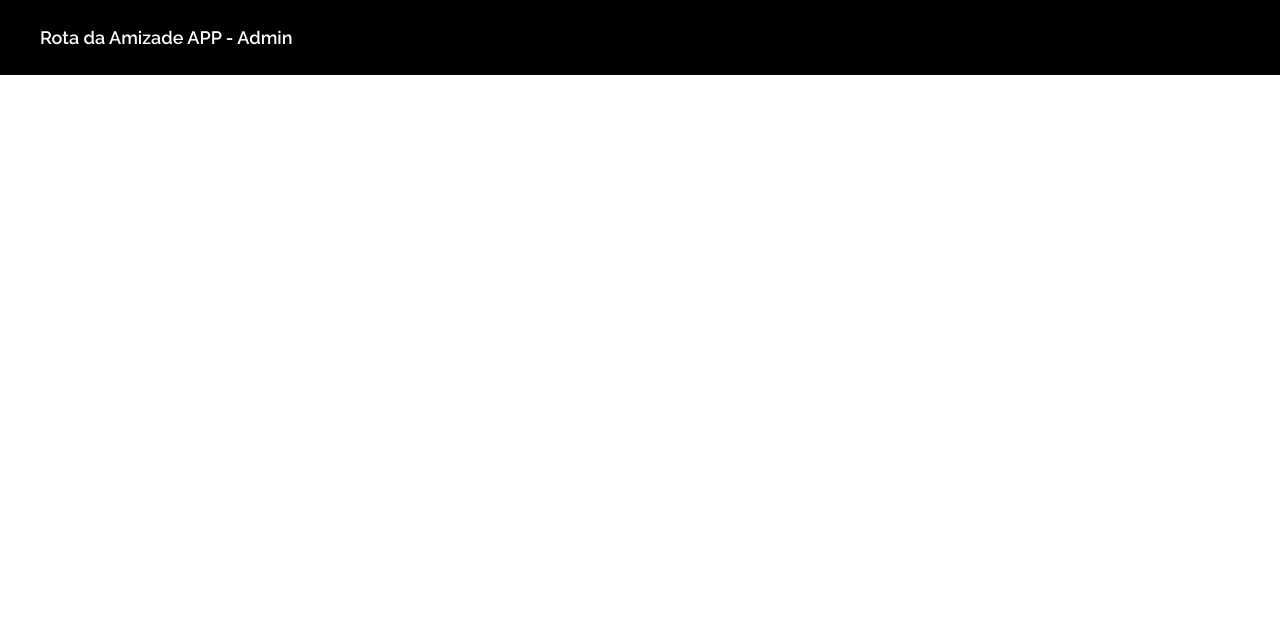
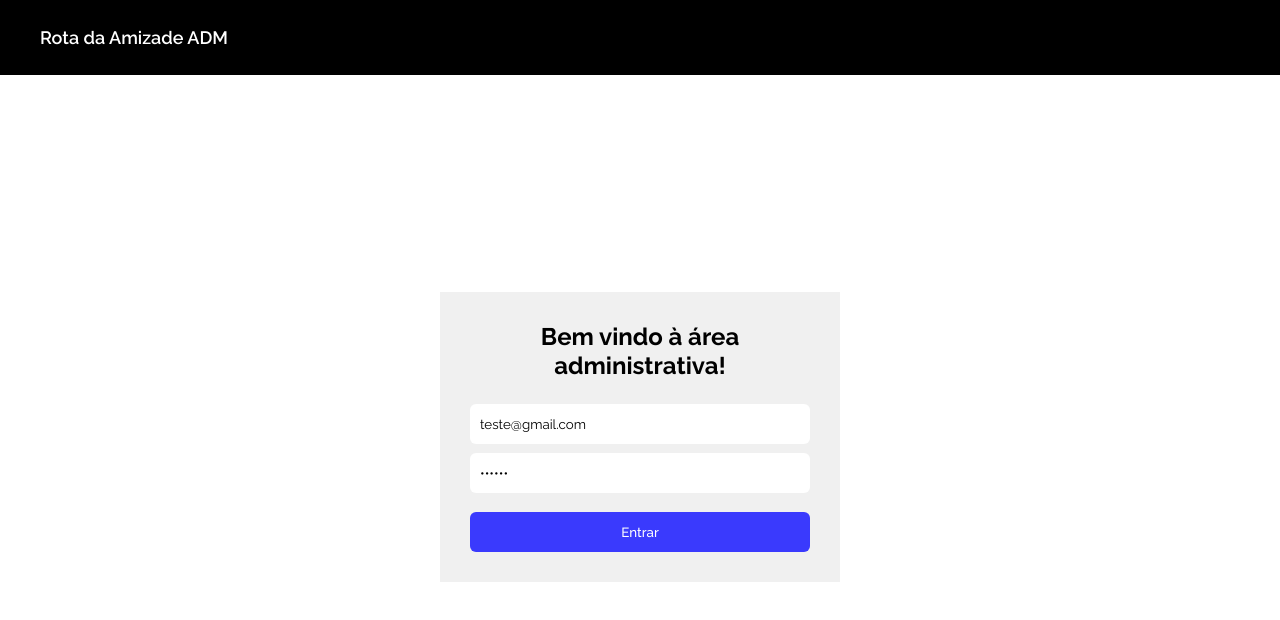
Before and after one commit to rotadaamizade/rota-da-amizade-adm, a React (Vite) app: page /login in a window 1280 px wide. Shown: the top 620 px of the page. Built offline with nearby package versions, Linux system fonts and the light colour scheme.

Commit message:
finalização da autenticação

```diff
--- a/package.json
+++ b/package.json
@@ -13,6 +13,7 @@
     "firebase": "^10.4.0",
     "react": "^18.2.0",
     "react-dom": "^18.2.0",
+    "react-firebase-hooks": "^5.1.1",
     "react-router-dom": "^6.16.0"
   },
   "devDependencies": {
--- a/src/App.jsx
+++ b/src/App.jsx
@@ -1,38 +1,54 @@
-import './App.css'
-import Header from './components/header/header'
-import MunicipiosCasdastro from './screens/municipiosCadastro/municipiosCadastro'
-import Municipios from './screens/municipios/municipios'
-import MunicipiosEditar from './screens/municipiosEditar/municipiosEditar'
-import { BrowserRouter, Routes, Route } from 'react-router-dom'
+import './App.css';
+import Header from './components/header/header';
+import MunicipiosCadastro from './screens/municipiosCadastro/municipiosCadastro';
+import Municipios from './screens/municipios/municipios';
+import MunicipiosEditar from './screens/municipiosEditar/municipiosEditar';
+import { BrowserRouter, Routes, Route } from 'react-router-dom';
+import { UserContext } from './UserContext';
+import Login from './screens/login/login';
+import { useContext } from 'react';
+import RedirectToLogin from './redirects/redirectToLogin';
+import RedirectToHome from './redirects/redirectToHome';
 
 function App() {
+  const { logged } = useContext(UserContext);
+  const maintenance = false;
+  console.log(logged);
 
-  const maintenance = false
-
-  if(maintenance){
+  if (maintenance) {
     return (
       <div className="App">
         <h1>Site is under maintenance</h1>
         <p>Please come back later</p>
       </div>
-    )
-  }
-
+    );
+  } else {
     return (
       <div className="App">
-
         <BrowserRouter>
-      <Header/>
+          <Header />
           <main>
             <Routes>
-        <Route path='/municipios/cadastro' element={<MunicipiosCasdastro/>}/>
-        <Route path='/municipios' element={<Municipios/>}/>
-        <Route path='/municipios/editar/:id' element={<MunicipiosEditar/>}/>
+              {logged.status ? (
+                <>
+              <Route path="/municipios/cadastro" element={<MunicipiosCadastro />} />
+              <Route path="/municipios" element={<Municipios />} />
+              <Route path="/municipios/editar/:id" element={<MunicipiosEditar />} />
+              <Route path="*" element={<RedirectToHome />} />
+              </>
+              ) : (
+                <>
+                <Route path="/login" element={<Login />} />
+                <Route path="*" element={<RedirectToLogin />} />
+                </>
+              )}
+
             </Routes>
           </main>
         </BrowserRouter>
       </div>
     )
   }
+}
 
-export default App
+export default App;
--- /dev/null
+++ b/src/UserContext.jsx
@@ -0,0 +1,23 @@
+import React, { createContext, useState, useEffect } from 'react';
+
+export const UserContext = createContext();
+
+export function UserProvider({children}) {
+
+  const [logged, setLogged] = useState(() => {
+    const storedUser = localStorage.getItem('logged');
+    return storedUser !== null ? JSON.parse(storedUser) : {
+      status: false
+    };
+  });
+
+  useEffect(() => {
+    localStorage.setItem('logged', JSON.stringify(logged));
+  }, [logged]);
+
+  return (
+    <UserContext.Provider value={{logged, setLogged}}>
+      {children}
+    </UserContext.Provider>
+  );
+}
--- a/src/components/header/header.css
+++ b/src/components/header/header.css
@@ -15,6 +15,7 @@ header div{
     height: 100%;
     font-size: 18px;
     font-weight: 600;
+    justify-content: space-between;
 }
 
 @media screen and (max-width: 1240px) {
--- a/src/components/header/header.jsx
+++ b/src/components/header/header.jsx
@@ -1,11 +1,26 @@
-import './header.css'
+import { useContext } from 'react';
+import './header.css';
+import { UserContext } from '../../UserContext';
+import { useNavigate } from 'react-router-dom';
 
-function Header(){
-    return(
+function Header() {
+    const navigate = useNavigate();
+    const { logged, setLogged } = useContext(UserContext);
+
+    const logOut = () => {
+        setLogged({ status: false });
+        navigate('/login');
+    }
+
+    return (
         <header>
-            <div>Rota da Amizade APP - Admin</div>
+            <div>
+                <p>Rota da Amizade ADM</p>
+                {logged.status && <button onClick={logOut}>Sair</button>}
+
+            </div>
         </header>
     )
 }
 
-export default Header
+export default Header;
--- a/src/config/firebase.jsx
+++ b/src/config/firebase.jsx
@@ -1,5 +1,6 @@
 import { getFirestore } from 'firebase/firestore'
 import { getStorage } from 'firebase/storage'
+import { getAuth } from 'firebase/auth'
 import { initializeApp } from 'firebase/app'
 
 const firebaseConfig = {
@@ -16,3 +17,4 @@ const app = initializeApp(firebaseConfig)
 
 export const storage = getStorage(app)
 export const db = getFirestore(app)
+export const auth = getAuth(app)
--- a/src/main.jsx
+++ b/src/main.jsx
@@ -1,9 +1,18 @@
-import React from 'react'
-import ReactDOM from 'react-dom/client'
-import App from './App.jsx'
+import React from 'react';
+import ReactDOM from 'react-dom/client'; // Importe createRoot de 'react-dom/client'
+import App from './App';
+import { UserProvider } from './UserContext';
+
+function MainApp() {
+  return (
+    <React.StrictMode>
+      <UserProvider>
+        <App />
+      </UserProvider>
+    </React.StrictMode>
+  );
+}
 
 ReactDOM.createRoot(document.getElementById('root')).render(
-  <React.StrictMode>
-    <App />
-  </React.StrictMode>,
-)
+  <MainApp />
+);
--- /dev/null
+++ b/src/redirects/redirectToHome.jsx
@@ -0,0 +1,14 @@
+import { useEffect } from "react";
+import { useNavigate } from "react-router-dom";
+
+function RedirectToHome(){
+    const navigate = useNavigate()
+
+    useEffect(() => {
+        navigate('/')
+    }, [])
+
+    return
+}
+
+export default RedirectToHome
--- /dev/null
+++ b/src/redirects/redirectToLogin.jsx
@@ -0,0 +1,14 @@
+import { useEffect } from "react";
+import { useNavigate } from "react-router-dom";
+
+function RedirectToLogin(){
+    const navigate = useNavigate()
+
+    useEffect(() => {
+        navigate('/login')
+    }, [])
+
+    return
+}
+
+export default RedirectToLogin
--- /dev/null
+++ b/src/screens/login/login.css
@@ -0,0 +1,41 @@
+.login-div{
+    position: absolute;
+    top: 50%;
+    left: 50%;
+    transform: translate(-50%, -50%);
+    width: 400px;
+    background-color: rgb(240, 240, 240);
+    margin-top: 37px;
+    text-align: center;
+    padding: 30px;
+    box-sizing: border-box;
+}
+
+.login-div h2{
+    margin: 0;
+    margin-bottom: 24px;
+}
+
+.login-div form{
+    display: flex;
+    flex-wrap: wrap;
+}
+
+.login-div input{
+    border: none;
+    padding: 5px 10px;
+    border-radius: 6px;
+}
+
+.login-div input:focus{
+    outline: none;
+}
+
+.login-div button{
+    margin-top: 10px;
+    background-color: #3a3afd;
+    border: none;
+    color: white;
+    font-weight: 500;
+    border-radius: 6px;
+}
--- /dev/null
+++ b/src/screens/login/login.jsx
@@ -0,0 +1,59 @@
+import './login.css';
+import { useSignInWithEmailAndPassword } from 'react-firebase-hooks/auth';
+import { useContext, useEffect, useState } from 'react';
+import { auth } from '../../config/firebase';
+import { UserContext } from '../../UserContext';
+import { useNavigate } from 'react-router-dom';
+import Loading from '../../components/loading/loading';
+
+function Login() {
+    const navigate = useNavigate();
+    const [email, setEmail] = useState('teste@gmail.com');
+    const [password, setPassword] = useState('123456');
+    const { logged, setLogged } = useContext(UserContext);
+
+    const [
+        signInWithEmailAndPassword,
+        user,
+        loading,
+        error,
+    ] = useSignInWithEmailAndPassword(auth);
+
+    async function handleSignIn(e) {
+        e.preventDefault();
+        await signInWithEmailAndPassword(email, password)
+    }
+
+    useEffect(() => {
+        if (user) {
+            setLogged({ status: true });
+        }
+    }, [user, setLogged]);
+
+    if (loading) {
+        return <Loading/>;
+    }
+
+    return (
+        <div className="login-div">
+            <h2>Bem vindo à área administrativa!</h2>
+            <form onSubmit={handleSignIn} action="">
+                <input
+                    placeholder='Usuário'
+                    value={email}
+                    onChange={(e) => setEmail(e.target.value)}
+                    type="text"
+                />
+                <input
+                    placeholder='Senha'
+                    value={password}
+                    onChange={(e) => setPassword(e.target.value)}
+                    type="password"
+                />
+                <button type="submit">Entrar</button>
+            </form>
+        </div>
+    );
+}
+
+export default Login;
--- a/src/screens/municipiosEditar/municipiosEditar.jsx
+++ b/src/screens/municipiosEditar/municipiosEditar.jsx
@@ -20,7 +20,8 @@ function MunicipiosEditar() {
     const [progressImage, setProgressImage] = useState(0)
     const [progressImages, setProgressImages] = useState(0)
 
-    const numImgs = 5
+    const maxImgs = 5
+    const minImgs = 2
 
     useEffect(() => {
         getCity()
@@ -117,20 +118,14 @@ function MunicipiosEditar() {
         }
     }
 
+    console.log(city.imgs)
+
     async function editCity(imgsUrl) {
 
-        console.log('alo')
-
-        imgsExclude.forEach(element => {
-            console.log(element)
-            const desertRef = ref(storage, element)
-
-            deleteObject(desertRef).then(() => {
-                console.log('sucesso')
-            }).catch((error) => {
-                console.log('erro')
-            });
-        });
+        if(city.imgs.length > maxImgs || city.imgs.length < minImgs){
+            errorAlert()
+            return
+        }
 
         if (!city.municipio || !city.descricao || !city.localizacao || !city.sobre) {
             errorAlert()
@@ -156,6 +151,18 @@ function MunicipiosEditar() {
                 }
             }
         }
+
+
+        imgsExclude.forEach(element => {
+            console.log(element)
+            const desertRef = ref(storage, element)
+
+            deleteObject(desertRef).then(() => {
+                console.log('sucesso')
+            }).catch((error) => {
+                console.log('erro')
+            });
+        });
 
         try {
             const docRef = doc(db, "municipios", id);
```
Also changed, not shown: 1 other file (tests, documents, lock files or other folders). Lines whose indentation alone changed are shown as unchanged.
